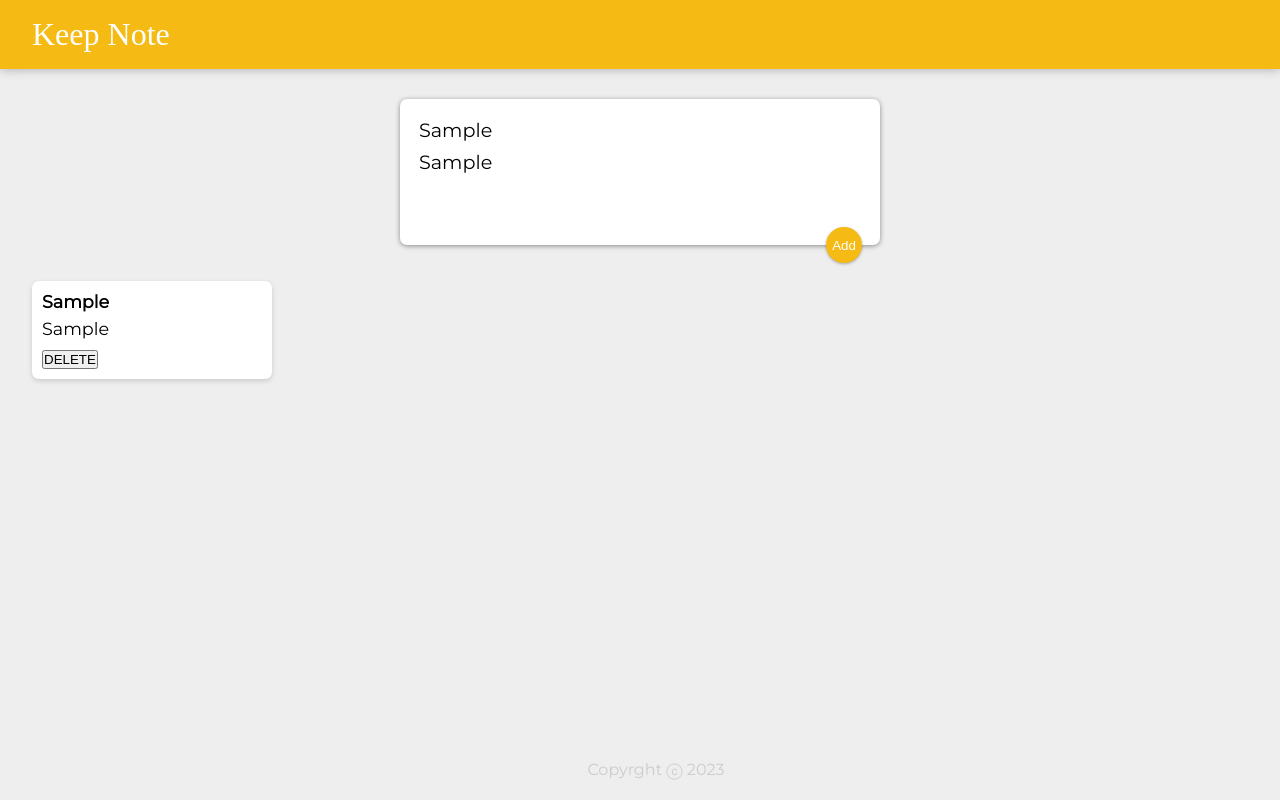
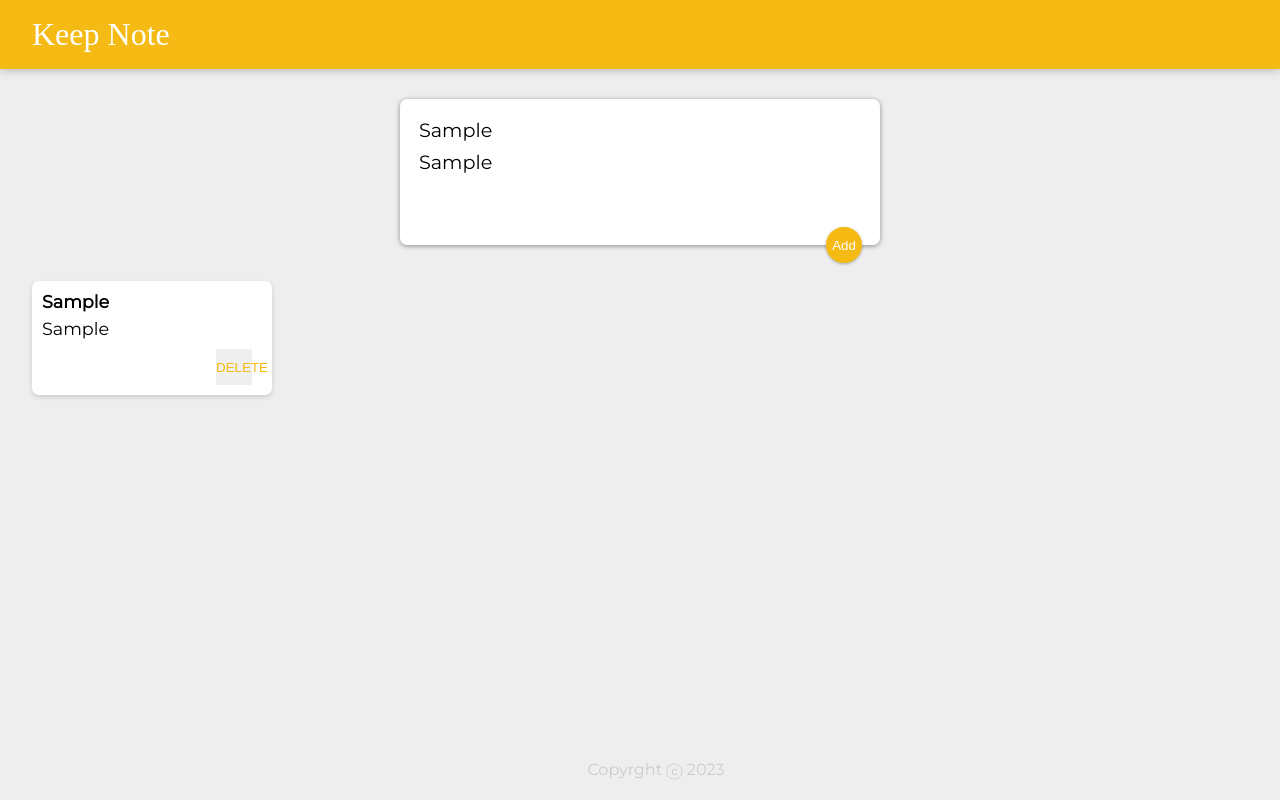
Before and after one commit to CiscoMerchan/keep_note_with_reactjs, a React (Create React App) app: page / in a window 1280 px wide. Both pictures are taken after typing "Sample", "Sample" into the empty fields and a click on the button "Add". Built offline with nearby package versions, Linux system fonts and the light colour scheme; a web font is replaced by a local one.

Commit message:
delete button in Note component is working

```diff
--- a/public/index.css
+++ b/public/index.css
@@ -93,4 +93,15 @@
     white-space: pre-wrap;
     word-wrap: break-word;
   }
+  .note button {
+    position: relative;
+    float: right;
+    margin-right: 10px;
+    color: #f5ba13;
+    border: none;
+    width: 36px;
+    height: 36px;
+    cursor: pointer;
+    outline: none;
+  }
   /*END Note  */
```
